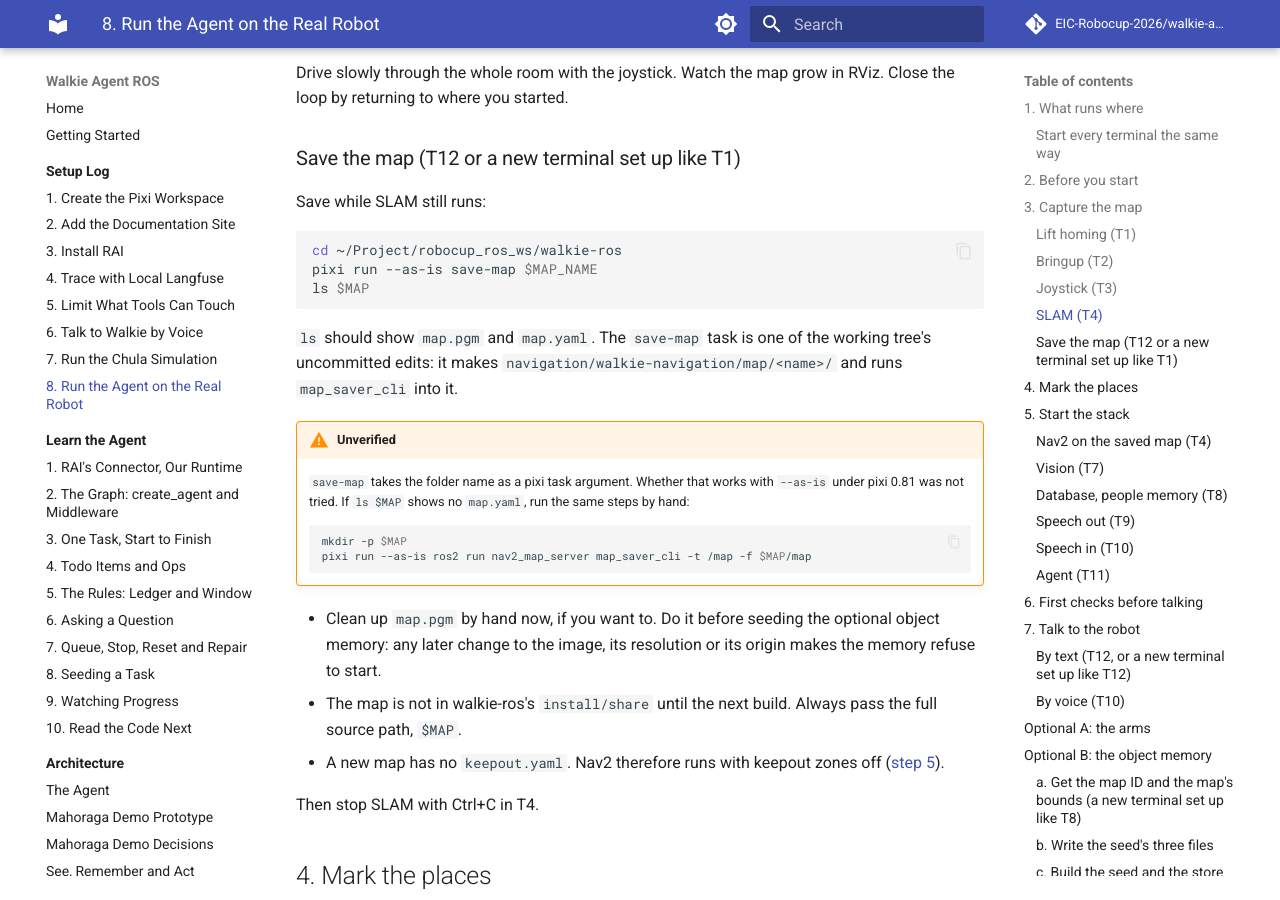
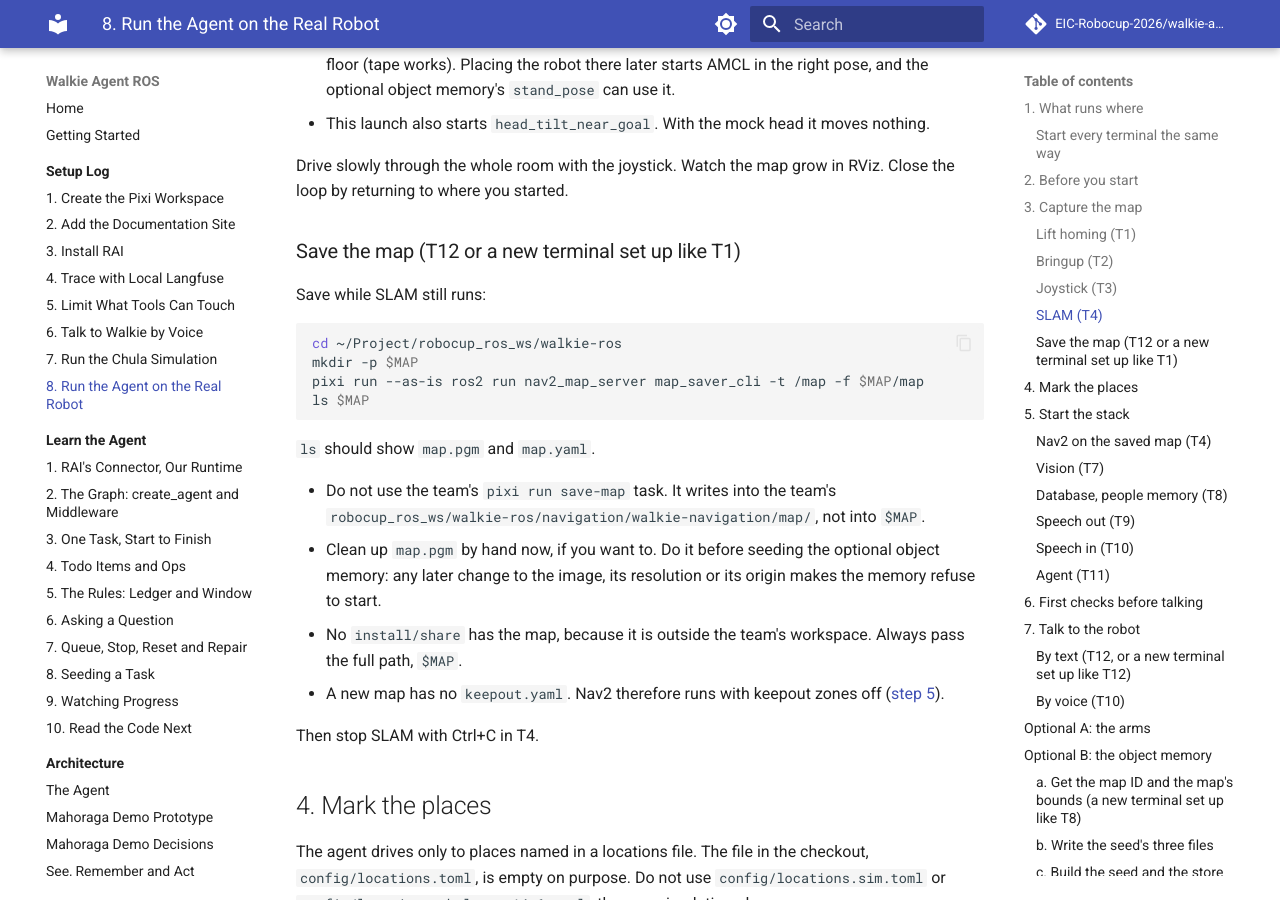
Before and after one commit to EIC-Robocup-2026/walkie-agent-ros, an MkDocs documentation site: the page built from docs/setup/09-real-robot.md, in a window 1280 px wide and 900 px high, scrolled down 8401 px. Built offline with MkDocs 1.6.1 and Material for MkDocs 9.7.7, drawn with Linux system fonts in a browser that asks for light colours; comment, search, counter and statistics services are not loaded; some of the changed text lies outside the part shown.

Commit message:
docs: save the robot's map into our walkie-ros checkout, not the team's

````diff
--- a/docs/setup/09-real-robot.md
+++ b/docs/setup/09-real-robot.md
@@ -79,9 +79,14 @@ export PATH=$HOME/.pixi/bin:$PATH
 export ROS_DOMAIN_ID=23
 unset ZENOH_CONFIG_OVERRIDE ZENOH_SESSION_CONFIG_URI ZENOH_ROUTER_CONFIG_URI
 export MAP_NAME=31_19112026_lab
-export MAP=$HOME/Project/robocup_ros_ws/walkie-ros/navigation/walkie-navigation/map/$MAP_NAME
+export MAP=$HOME/Project/robocup_experiments/walkie-ros-fullbody/navigation/walkie-navigation/map/$MAP_NAME
 cd ~/Project/robocup_experiments/walkie-agent-ros    # T7: walkie-vision, T8: walkie-database
 ```
+
+- **`$MAP` is in our walkie-ros checkout** (`robocup_experiments/walkie-ros-fullbody`),
+  not in the team's `robocup_ros_ws`. Our maps stay out of the team's
+  workspace. Nav2 and the database take the full path, so the map can live in
+  any checkout.
 
 - The `PATH` line matters only in an SSH shell. The desktop's `~/.bashrc` already
   adds pixi.
@@ -389,29 +394,20 @@ Save while SLAM still runs:
 
 ```bash
 cd ~/Project/robocup_ros_ws/walkie-ros
-pixi run --as-is save-map $MAP_NAME
+mkdir -p $MAP
+pixi run --as-is ros2 run nav2_map_server map_saver_cli -t /map -f $MAP/map
 ls $MAP
 ```
 
-`ls` should show `map.pgm` and `map.yaml`. The `save-map` task is one of the
-working tree's uncommitted edits: it makes
-`navigation/walkie-navigation/map/<name>/` and runs `map_saver_cli` into it.
+`ls` should show `map.pgm` and `map.yaml`.
 
-!!! warning "Unverified"
-    `save-map` takes the folder name as a pixi task argument. Whether that works
-    with `--as-is` under pixi 0.81 was not tried. If `ls $MAP` shows no
-    `map.yaml`, run the same steps by hand:
-
-    ```bash
-    mkdir -p $MAP
-    pixi run --as-is ros2 run nav2_map_server map_saver_cli -t /map -f $MAP/map
-    ```
-
+- Do not use the team's `pixi run save-map` task. It writes into the team's
+  `robocup_ros_ws/walkie-ros/navigation/walkie-navigation/map/`, not into `$MAP`.
 - Clean up `map.pgm` by hand now, if you want to. Do it before seeding the
   optional object memory: any later change to the image, its resolution or its
   origin makes the memory refuse to start.
-- The map is not in walkie-ros's `install/share` until the next build. Always
-  pass the full source path, `$MAP`.
+- No `install/share` has the map, because it is outside the team's workspace.
+  Always pass the full path, `$MAP`.
 - A new map has no `keepout.yaml`. Nav2 therefore runs with keepout zones off
   ([step 5](#5-start-the-stack)).
 
@@ -1164,7 +1160,7 @@ Leave the Zenoh router running.
   internet.
 - **HRI end to end** cannot run yet, in simulation or on the robot
   ([HRI](../architecture/hri.md)).
-- **Not run before writing this page:** `pixi run --as-is save-map`, the CAN
+- **Not run before writing this page:** `map_saver_cli` into `$MAP`, the CAN
   fix, the internet check, the `--show-args` of the walkie-ros launch files
   (their arguments were read from the robot's files), and every command that
   joins the robot's ROS graph.
````
Also changed, not shown: other parts of docs/setup/09-real-robot.md (+1 -1 lines).
